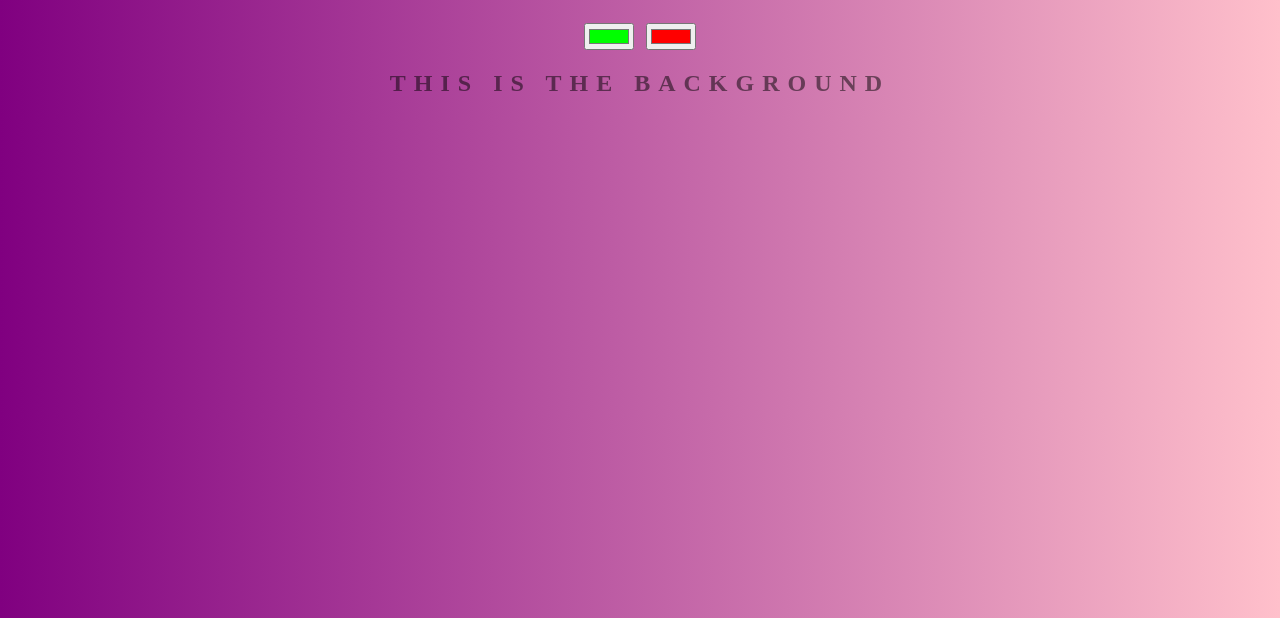
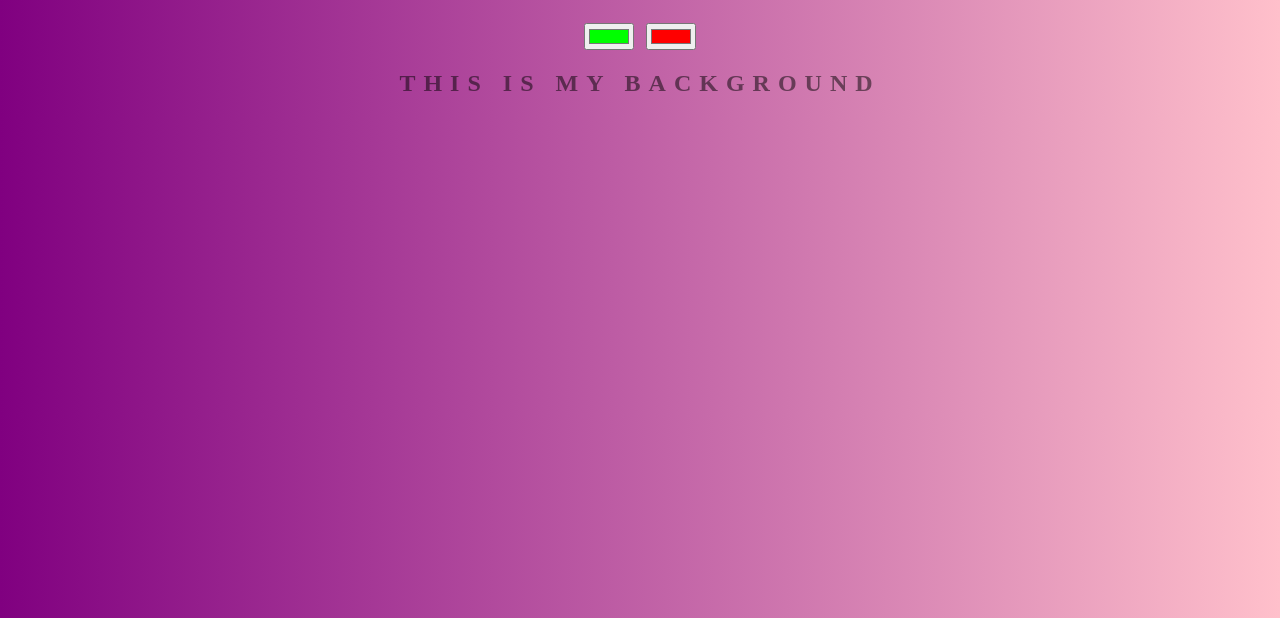
Before and after one commit to adrianadibbis/coolbackground-generator, a plain HTML site: page Index.html in a window 1280 px wide. Shown: the part 182-800 px from the top of the page. Drawn offline with Linux system fonts and the light colour scheme.

Commit message:
changing text

```diff
--- a/Index.html
+++ b/Index.html
@@ -8,7 +8,7 @@
      <h1>Background Generator</h1>
      <input class="color1" type="color" name="color1" value="#00ff00">
      <input class="color2" type="color" name="color2" value="#ff0000">
-     <h2>This is the Background</h2>
+     <h2>This is my Background</h2>
      <h3></h3>
      <script type="text/javascript" src="script.js"></script>
 
```
